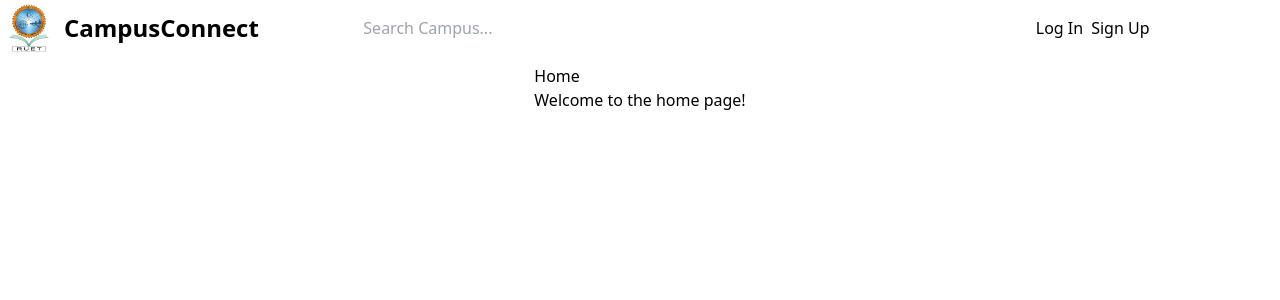
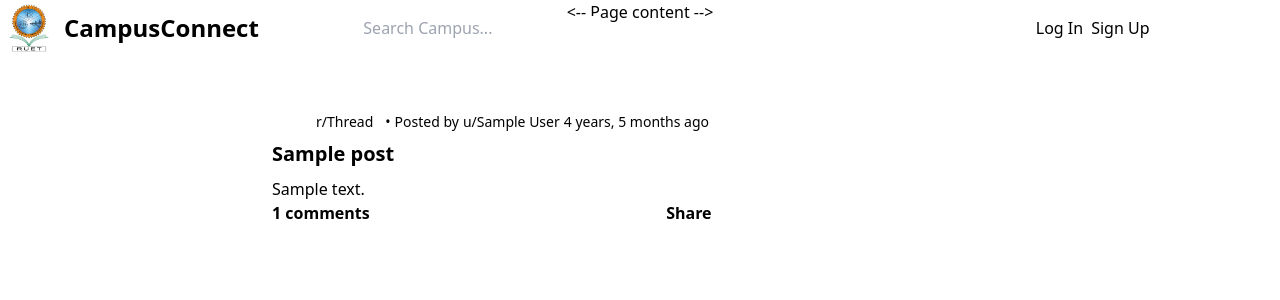
Before and after one commit to ShafayetSadi/RuetConnect, a Django app: template campus/templates/campus/home.html in a window 1280 px wide. Shown: the top 300 px of the page. Run offline with Django 3.2, Linux system fonts and the light colour scheme; the template is opened without the code that fills it: most values are stand-ins (such as "Sample title", 1, 10 or a date in 2020); some libraries are stand-ins or nearby versions.

Commit message:
July 02,2024

```diff
--- a/CampusConnect/settings.py
+++ b/CampusConnect/settings.py
@@ -38,6 +38,7 @@ INSTALLED_APPS = [
     "widget_tweaks",
     'django_htmx',
     'template_partials',
+    'django.contrib.humanize',
 ]
 
 MIDDLEWARE = [
--- a/campus/templates/campus/base.html
+++ b/campus/templates/campus/base.html
@@ -18,6 +18,7 @@
     {% block head %}
     {% endblock %}
 
+    <!-- JS to set theme -->
     <script>
         (function () {
             let theme = localStorage.getItem("theme");
@@ -37,6 +38,7 @@
 <body hx-headers='{"X-CSRFToken": "{{ csrf_token }}"}' class="bg-background text-foreground font-geist">
     {% include 'campus/header.html' %}
     <div class="flex flex-col items-center justify-center">
+        <-- Page content -->
         <div class="mt-16">
             {% if messages %}
                 <div class="">
@@ -44,9 +46,13 @@
                     {{ message }}
                 </div>
             {% endif %}
+
             <div id="search-results" class="bg-card">
             </div>
-            {% block content %}{% endblock %}
+
+            <div class="w-[800px]">
+                {% block content %}{% endblock %}
+            </div>
         </div>
     </div>
 
--- a/campus/templates/campus/home.html
+++ b/campus/templates/campus/home.html
@@ -1,6 +1,11 @@
 {% extends 'campus/base.html' %}
 
 {% block content %}
-    <h1 class="font-geist">Home</h1>
-    <p class="font-geist">Welcome to the home page!</p>
+    <div class="">
+        {% for post in posts %}
+            <div class="">
+                {% include 'posts/post_card.html' %}
+            </div>
+        {% endfor %}
+    </div>
 {% endblock content %}
--- a/campus/views.py
+++ b/campus/views.py
@@ -7,7 +7,9 @@ from posts.models import Post
 
 
 def home(request):
-    return render(request, 'campus/home.html')
+    posts = Post.objects.all().order_by('-date_posted')
+    context = {'posts': posts}
+    return render(request, 'campus/home.html', context)
 
 
 def about(request):
--- /dev/null
+++ b/posts/templates/posts/post_card.html
@@ -0,0 +1,71 @@
+{% load static %}
+{% load humanize %}
+<div class="m-4 bg-[--card] rounded-md px-4 py-2">
+
+    <!-- Post Header -->
+    <div class="flex gap-1 text-sm">
+        <a href="">
+            <img class="w-8 rounded-full" src=""/>
+        </a>
+        <a class="font-light px-2" href="">r/Thread</a>
+        <span class="">•</span>
+        <span class="font-extralight">Posted by</span>
+        <div class="">
+            <div>
+                <a>u/{{ post.author }}</a>
+            </div>
+        </div>
+        <span>{{ post.date_posted | naturaltime }}</span>
+    </div>
+
+    <!-- Post -->
+    <div class="">
+        <!-- Post Title -->
+        <div class="">
+            <a href="">
+                <h2 class="py-2 text-xl font-semibold">
+                    {{ post.title }}
+                </h2>
+            </a>
+            <hr class="bg-[--muted] text-[--muted] h-[1px] border-none"/>
+        </div>
+        <!-- Post Content -->
+        <div class="">
+            <a>
+                <div id="post-content"
+                     class="prose max-w-none prose-h1:text-2xl prose-h2:text-xl prose-h3:text-lg prose-h4:text-base prose-headings::font-bold prose-headings:mt-0 prose-headings:mb-4">
+                    {{ post.content|safe }}
+                </div>
+            </a>
+        </div>
+    </div>
+
+    <!-- Post Action Buttons -->
+    <div class="flex justify-between items-center text-muted-foreground font-bold">
+        <div>
+            <a href="{% url 'post-detail' post.id %}">
+                <button class="btn btn-outline">
+                    <span>{{ post.comments.count }} comments</span>
+                </button>
+            </a
+            >
+        </div>
+        <div>
+            <a href="{% url 'post-detail' post.id %}">
+                <button class="btn btn-outline">
+                    Share
+                </button>
+            </a
+            >
+        </div>
+        <div>
+            {% if post.author == user %}
+                <a href="{% url 'post-update' post.id %}">
+                    <button class="btn btn-outline">
+                        Edit
+                    </button>
+                </a>
+            {% endif %}
+        </div>
+    </div>
+</div>
```
Also changed, not shown: posts/templates/posts/post_form.html (line endings or trailing spaces).
